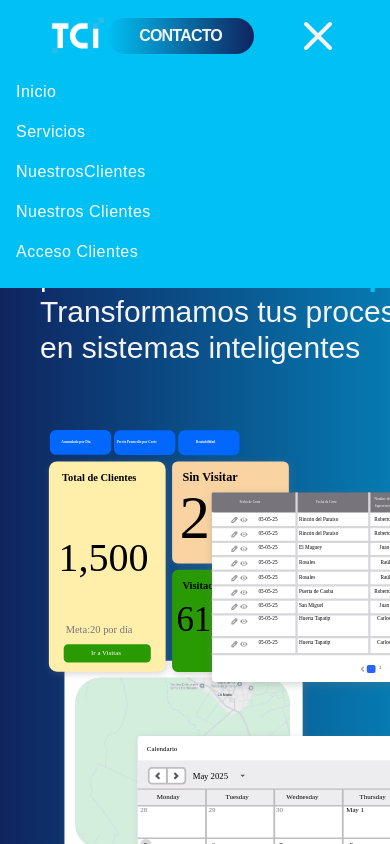
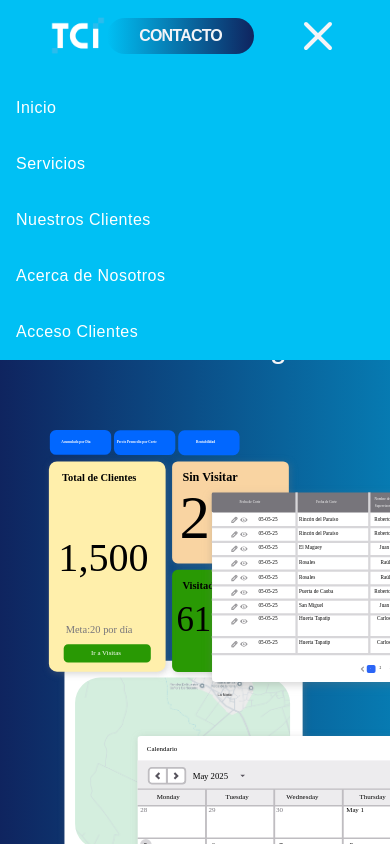
Before and after one commit to TCI-Developers/Sitio-web-Tci, a React (Vite) app: page / in a window 390 px wide. Both pictures are taken after a click on the button 318 px from the left and 36 px from the top of the page. Shown: the top 844 px of the page. Built offline with nearby package versions, Linux system fonts and the light colour scheme; a web font is replaced by a local one.

Commit message:
feat: animaciones en navbar

```diff
--- a/src/components/navbar.tsx
+++ b/src/components/navbar.tsx
@@ -15,81 +15,88 @@ const Navbar: React.FC = () => {
   };
 
   return (
+    <>
       <header className="bg-primary shadow-md fixed top-0 left-0 w-full z-50 h-20">
         <div className="max-w-full mx-auto px-12 py-3 flex justify-between items-center">
-        {/* Logo */}
-        <Link to="/" className="text-xl font-bold">
-          <img src="/LOGO-TCI.svg" className="h-12"/>
+
+          <Link to="/" className="text-xl font-bold hover:scale-105">
+            <img src="/LOGO-TCI.svg" className="h-12" />
           </Link>
 
           <div className="flex items-center gap-10 md:gap-4 md:flex-row-reverse">
             <div>
-            <p className="font-bebas font-bold tracking-tighter rounded-3xl text-text px-8 py-1.5 bg-gradient-to-l from-[#0f245f] ">CONTACTO</p>
+              <p className="font-bebas font-bold tracking-tighter rounded-3xl text-text px-8 py-1.5 bg-gradient-to-l from-[#0f245f] cursor-pointer hover:scale-x-105">
+                CONTACTO
+              </p>
             </div>
+
             <div className="text-xs md:text-[14px] lg:text-[16px] leading-none flex justify-end">
-            {/* Icono hamburguesa */}
               <button
                 onClick={toggleMenu}
-              className="md:hidden"
+                className="md:hidden relative w-12 h-12"
                 aria-label={isOpen ? "Cerrar menú" : "Abrir menú"}
               >
-              {isOpen ? <X className="w-12 h-12 text-text" /> : <Menu className="w-12 h-12 text-text" />}
+                <Menu
+                  className={`absolute top-0 left-0 w-12 h-12 text-text transition-all duration-1000 ease-in-out ${
+                    isOpen
+                      ? "opacity-0 pointer-events-none rotate-90"
+                      : "opacity-100 rotate-0"
+                  }`}
+                />
+                <X
+                  className={`absolute top-0 left-0 w-12 h-12 text-text transition-all duration-1000 ease-in-out ${
+                    isOpen
+                      ? "opacity-100 rotate-0"
+                      : "opacity-0 pointer-events-none -rotate-90"
+                  }`}
+                />
               </button>
 
-            {/* Navegación escritorio */}
               <nav className="hidden md:flex space-x-6 text-text max-w-4/5 font-wix">
-              <Link to="/" className=" hover:text-blue-600">Inicio</Link>
-              <Link to="/Servicios" className="hover:text-blue-600">Servicios</Link>
-              <Link to="/NuestrosClientes" className=" hover:text-blue-600">Nuestros Clientes</Link>
-              <Link to="/AcercadeNosotros" className=" hover:text-blue-600">Acerca de Nosotros</Link>
-              <Link to="/AccesoClientes" className=" hover:text-blue-600">Acceso Clientes</Link>
+                <Link to="/" className="hover:text-blue-500">Inicio</Link>
+                <Link to="/Servicios" className="hover:text-blue-500">Servicios</Link>
+                <Link to="/NuestrosClientes" className="hover:text-blue-500">Nuestros Clientes</Link>
+                <Link to="/AcercadeNosotros" className="hover:text-blue-500">Acerca de Nosotros</Link>
+                <Link to="/AccesoClientes" className="hover:text-blue-500">Acceso Clientes</Link>
               </nav>
             </div>
           </div>
         </div>
 
-      {/* Menú móvil desplegable */}
-      {isOpen && (
-        <nav className="md:hidden text-white bg-primary px-4 pb-4 font-wix">
-          <Link
-            to="/"
-            onClick={closeMenu}
-            className="block py-2 hover:text-blue-600"
-          >
-            Inicio
-          </Link>
-          <Link
-            to="/Servicios"
-            onClick={closeMenu}
-            className="block py-2 hover:text-blue-600"
-          >
-            Servicios
-          </Link>
-          <Link
-            to="/contact"
-            onClick={closeMenu}
-            className="block py-2 hover:text-blue-600"
-          >
-            NuestrosClientes
-          </Link>
-          <Link
-            to="/NuestrosClientes"
-            onClick={closeMenu}
-            className="block py-2 hover:text-blue-600"
-          >
-            Nuestros Clientes
-          </Link>
-          <Link
-            to="/AccesoClientes"
-            onClick={closeMenu}
-            className="block py-2 hover:text-blue-600"
-          >
-            Acceso Clientes
-          </Link>
+        {/* Menú móvil con clase dinámica */}
+        <div className={`mobile-menu md:hidden bg-primary text-white  font-wix mt-2 ${isOpen ? 'open' : ''}`}>
+          <Link to="/" onClick={closeMenu} className="block p-4 hover:bg-blue-200/55 cursor-pointer">Inicio</Link>
+          <Link to="/Servicios" onClick={closeMenu} className="block p-4 hover:bg-blue-200/55 cursor-pointer">Servicios</Link>
+          <Link to="/NuestrosClientes" onClick={closeMenu} className="block p-4 hover:bg-blue-200/55 cursor-pointer">Nuestros Clientes</Link>
+          <Link to="/AcercadeNosotros" onClick={closeMenu} className="block p-4 hover:bg-blue-200/55 cursor-pointer">Acerca de Nosotros</Link>
+          <Link to="/AccesoClientes" onClick={closeMenu} className="block p-4 hover:bg-blue-200/55 cursor-pointer">Acceso Clientes</Link>
+        </div>
+      </header>
 
-        </nav>
-      )}
-    </header>
+      {/* CSS Para animar el menu */}
+      <style>
+      {`
+        .mobile-menu {
+          max-height: 0;
+          opacity: 0;
+          overflow: hidden;
+          transform: translateY(0px);
+          transition:
+            max-height 1s cubic-bezier(0.68, -0.55, 0.27, 1.55),
+            opacity .6s ease,
+            transform .8s ease;
+        }
+
+        .mobile-menu.open {
+          max-height: 500px;
+          opacity: 1;
+          transform: translateY(0);
+        }
+
+
+      `}
+      </style>
+    </>
   );
 };
 
--- a/src/styles/globals.css
+++ b/src/styles/globals.css
@@ -31,6 +31,7 @@
     font-size: 3.2em;
     line-height: 1.1;
   }
+
 
 /* === Fuentes Bebas Neue === */
 @font-face {
```
Lines whose indentation alone changed are shown as unchanged.
